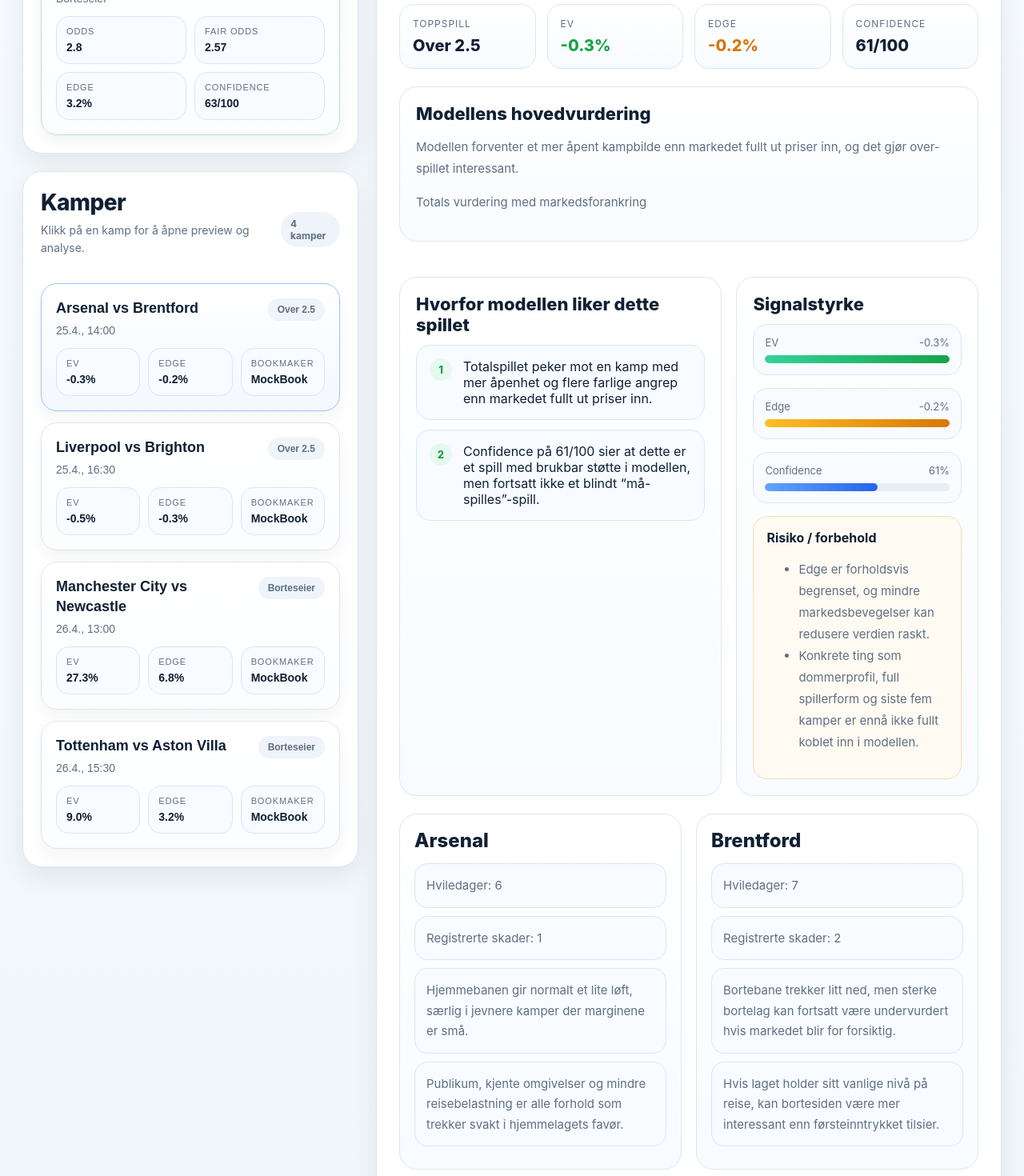
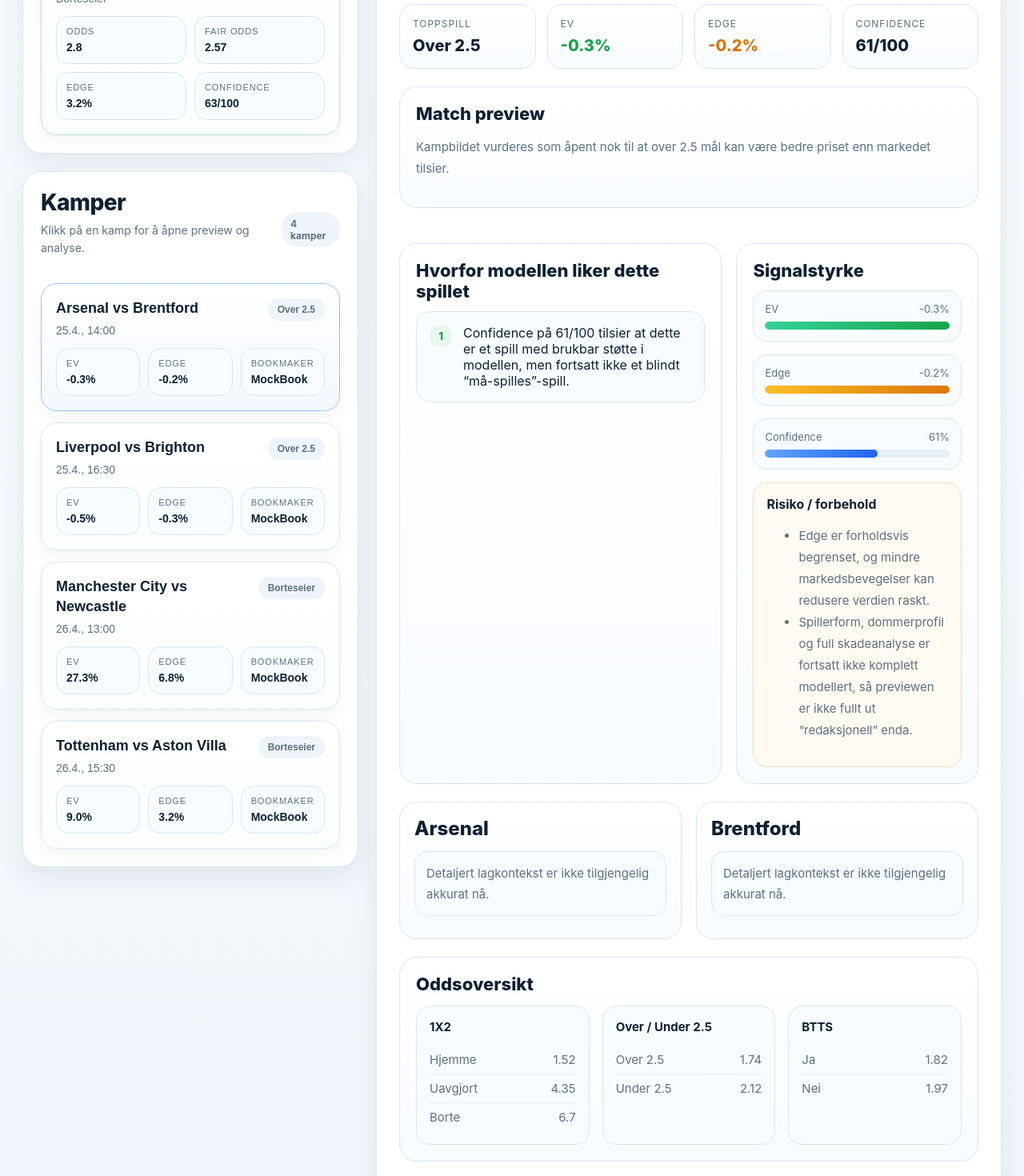
Before and after one commit to hakonnilsen157-commits/PL-betting-model, a Next.js app in the folder pl-vercel-v1/: page / in a window 1280 px wide. Shown: the part 800-2270 px from the top of the page at 80% size. Built offline with nearby package versions, Linux system fonts and the light colour scheme.

Commit message:
Update MatchDetailPanel.tsx

```diff
--- a/pl-vercel-v1/components/MatchDetailPanel.tsx
+++ b/pl-vercel-v1/components/MatchDetailPanel.tsx
@@ -13,6 +13,33 @@ type Recommendation = {
   expectedValue: number;
   confidence: number;
   note: string;
+};
+
+type TeamContext = {
+  teamId?: number;
+  teamName: string;
+  rank?: number;
+  points?: number;
+  form?: string;
+  description?: string;
+  goalsFor?: number;
+  goalsAgainst?: number;
+  played?: number;
+  wins?: number;
+  draws?: number;
+  losses?: number;
+  homePlayed?: number;
+  homeWins?: number;
+  homeDraws?: number;
+  homeLosses?: number;
+  awayPlayed?: number;
+  awayWins?: number;
+  awayDraws?: number;
+  awayLosses?: number;
+  homeGoalsFor?: number;
+  homeGoalsAgainst?: number;
+  awayGoalsFor?: number;
+  awayGoalsAgainst?: number;
 };
 
 type FixtureCard = {
@@ -37,6 +64,8 @@ type FixtureCard = {
     capturedAt?: string;
   };
   topRecommendation?: Recommendation;
+  homeContext?: TeamContext;
+  awayContext?: TeamContext;
 };
 
 function pct(v?: number) {
@@ -72,67 +101,80 @@ function formatMarket(market?: string) {
   return map[market] ?? market;
 }
 
-function safeNum(n?: number) {
-  return typeof n === 'number' && !Number.isNaN(n) ? n : 0;
+function formLabel(form?: string) {
+  if (!form) return 'Ikke tilgjengelig';
+  return form;
 }
 
-function teamLeanText(
-  fixture: FixtureCard,
-  rec?: Recommendation
-) {
-  if (!rec) {
-    return `Modellen har foreløpig ikke funnet et tydelig verdi-spill i oppgjøret mellom ${fixture.homeTeam} og ${fixture.awayTeam}.`;
+function buildPreviewText(fixture: FixtureCard, rec?: Recommendation) {
+  const home = fixture.homeContext;
+  const away = fixture.awayContext;
+
+  const parts: string[] = [];
+
+  if (home?.rank && away?.rank) {
+    parts.push(
+      `${fixture.homeTeam} går inn til kampen som nummer ${home.rank} på tabellen, mens ${fixture.awayTeam} ligger på plass ${away.rank}.`
+    );
   }
 
-  if (rec.market === 'home') {
-    return `${fixture.homeTeam} vurderes som den mest interessante siden i dette oppgjøret. Modellen mener at hjemmelaget prises litt for høyt av markedet, samtidig som hjemmefordelen fortsatt gir et viktig løft i et jevnt kampbilde.`;
+  if (home?.form || away?.form) {
+    parts.push(
+      `${fixture.homeTeam} har formlinje ${formLabel(home?.form)}, mens ${fixture.awayTeam} kommer inn med ${formLabel(away?.form)}.`
+    );
   }
 
-  if (rec.market === 'away') {
-    return `${fixture.awayTeam} vurderes som den mest interessante siden i dette oppgjøret. Modellen mener at bortelaget har bedre muligheter enn oddsen fullt ut gjenspeiler, og at markedet kan være litt for konservativt på bortesiden.`;
+  if (home?.goalsFor !== undefined && away?.goalsFor !== undefined) {
+    parts.push(
+      `${fixture.homeTeam} står med ${home.goalsFor} scorede mål så langt, mens ${fixture.awayTeam} har scoret ${away.goalsFor}.`
+    );
   }
 
-  if (rec.market === 'draw') {
-    return `Modellen leser dette som en forholdsvis jevn kamp der sannsynligheten for uavgjort kan være litt høyere enn markedet tilsier.`;
+  if (rec?.market === 'home') {
+    parts.push(
+      `Modellen heller mot hjemmelaget fordi kombinasjonen av hjemmebane, pris i markedet og total kampkontekst peker svakt i ${fixture.homeTeam}s favør.`
+    );
+  } else if (rec?.market === 'away') {
+    parts.push(
+      `Modellen heller mot bortelaget fordi oddsen ser litt for høy ut relativt til den sannsynligheten modellen gir ${fixture.awayTeam}.`
+    );
+  } else if (rec?.market === 'draw') {
+    parts.push(
+      `Sannsynlighetsbildet fremstår jevnt nok til at uavgjort fremstår som et mer interessant utfall enn markedet tilsier.`
+    );
+  } else if (rec?.market === 'over2_5') {
+    parts.push(
+      `Kampbildet vurderes som åpent nok til at over 2.5 mål kan være bedre priset enn markedet tilsier.`
+    );
+  } else if (rec?.market === 'under2_5') {
+    parts.push(
+      `Modellen ser dette som en kamp som kan bli strammere enn det oddsbildet antyder.`
+    );
   }
 
-  if (rec.market === 'over2_5') {
-    return `Modellen forventer et mer åpent kampbilde enn markedet fullt ut priser inn, og det gjør over-spillet interessant.`;
+  if (parts.length === 0) {
+    return `Modellen har foreløpig ikke nok signalstyrke til å lage en tydelig preview for denne kampen.`;
   }
 
-  if (rec.market === 'under2_5') {
-    return `Modellen forventer en strammere og mer kontrollert kamp enn oddsbildet tilsier, noe som gjør under-spillet interessant.`;
-  }
-
-  if (rec.market === 'btts_yes') {
-    return `Begge lag vurderes å ha nok offensivt potensial til at begge kan komme på scoringslisten.`;
-  }
-
-  if (rec.market === 'btts_no') {
-    return `Minst ett av lagene kan få problemer med å score i dette oppgjøret, ifølge modellens sannsynlighetsbilde.`;
-  }
-
-  return `Modellen har identifisert ${formatMarket(rec.market)} som det mest interessante markedet i denne kampen.`;
+  return parts.join(' ');
 }
 
 function buildWhyThisPick(fixture: FixtureCard, rec?: Recommendation) {
   const lines: string[] = [];
+  const home = fixture.homeContext;
+  const away = fixture.awayContext;
+
   if (!rec) return lines;
-
-  const homeRest = safeNum(fixture.daysRestHome);
-  const awayRest = safeNum(fixture.daysRestAway);
-  const homeInj = safeNum(fixture.injuriesHome);
-  const awayInj = safeNum(fixture.injuriesAway);
 
   if (rec.bookmakerOdds > rec.fairOdds) {
     lines.push(
-      `Markedet tilbyr ${rec.bookmakerOdds} i odds, mens modellen estimerer fair odds til ${rec.fairOdds}. Det er selve kjernen i hvorfor dette blir vurdert som et verdi-spill.`
+      `Markedet tilbyr ${rec.bookmakerOdds} i odds, mens modellen estimerer fair odds til ${rec.fairOdds}. Dette er hovedgrunnen til at spillet fremstår attraktivt.`
     );
   }
 
   if (rec.edge >= 0.04) {
     lines.push(
-      `Edge på ${pct(rec.edge)} er relativt sterk. Det betyr at modellens sannsynlighet ligger tydelig over bookmakerens implisitte sannsynlighet.`
+      `Edge på ${pct(rec.edge)} er relativt sterk. Modellen mener altså at dette utfallet har høyere sannsynlighet enn bookmakerens odds antyder.`
     );
   } else if (rec.edge > 0) {
     lines.push(
@@ -140,76 +182,34 @@ function buildWhyThisPick(fixture: FixtureCard, rec?: Recommendation) {
     );
   }
 
-  if (rec.market === 'home') {
+  if (home?.form && away?.form) {
     lines.push(
-      `${fixture.homeTeam} får støtte av hjemmebane, publikum og kampmiljø. I kamper der prisbildet allerede er ganske jevnt, kan det være nok til å vippe caset i hjemmelagets favør.`
-    );
-
-    if (homeRest > awayRest) {
-      lines.push(
-        `${fixture.homeTeam} ser også ut til å komme inn med litt bedre hvile enn motstanderen, noe som kan bidra positivt i kampbildet.`
-      );
-    }
-
-    if (awayInj > homeInj) {
-      lines.push(
-        `${fixture.awayTeam} ser i tillegg litt mer svekket ut på skadesiden enn hjemmelaget, noe som styrker caset ytterligere.`
-      );
-    }
-  }
-
-  if (rec.market === 'away') {
-    lines.push(
-      `${fixture.awayTeam} vurderes som mer konkurransedyktige enn markedet tilsier, og modellen mener at bortebanefaktoren kan være litt overpriset i oddsen.`
-    );
-
-    if (awayRest >= homeRest) {
-      lines.push(
-        `${fixture.awayTeam} taper heller ikke restitusjonsbildet tydelig mot hjemmelaget, noe som holder bortecaset levende.`
-      );
-    }
-
-    if (homeInj > awayInj) {
-      lines.push(
-        `${fixture.homeTeam} ser ikke friskere ut enn bortelaget, og det svekker hjemmecaset sammenlignet med markedsbildet.`
-      );
-    }
-  }
-
-  if (rec.market === 'draw') {
-    lines.push(
-      `Kampen fremstår som relativt balansert i modellens sannsynlighetsbilde, og uavgjort blir derfor interessant når oddsen er høy nok.`
+      `Formmessig kommer ${fixture.homeTeam} inn med ${home.form}, mens ${fixture.awayTeam} står med ${away.form}. Dette brukes som en del av kampkonteksten i vurderingen.`
     );
   }
 
-  if (rec.market === 'over2_5') {
+  if (home?.rank && away?.rank) {
     lines.push(
-      `Totalspillet peker mot en kamp med mer åpenhet og flere farlige angrep enn markedet fullt ut priser inn.`
+      `Tabellmessig ligger ${fixture.homeTeam} på plass ${home.rank}, mens ${fixture.awayTeam} ligger på plass ${away.rank}. Det gir modellen et bedre grunnlag for å tolke prisbildet.`
     );
   }
 
-  if (rec.market === 'under2_5') {
+  if (rec.market === 'home' && home?.homeWins !== undefined) {
     lines.push(
-      `Modellen forventer en mer kontrollert rytme og færre store sjanser enn det oddsmarkedet antyder.`
+      `${fixture.homeTeam} sin hjemmeprofil brukes som støttefaktor i vurderingen, særlig når markedet allerede priser kampen forholdsvis jevnt.`
     );
   }
 
-  if (rec.market === 'btts_yes') {
+  if (rec.market === 'away' && away?.awayWins !== undefined) {
     lines.push(
-      `Begge lag vurderes å ha nok offensiv kapasitet til å skape scoringsmuligheter i samme kamp.`
-    );
-  }
-
-  if (rec.market === 'btts_no') {
-    lines.push(
-      `Modellen ser en reell sjanse for at minst ett lag ikke får kampen dit de ønsker offensivt.`
+      `${fixture.awayTeam} sin bortekapasitet brukes som en viktig kontroll mot at bortesiden ikke undervurderes for mye.`
     );
   }
 
   lines.push(
     `Confidence på ${rec.confidence.toFixed(
       0
-    )}/100 sier at dette er et spill med brukbar støtte i modellen, men fortsatt ikke et blindt “må-spilles”-spill.`
+    )}/100 tilsier at dette er et spill med brukbar støtte i modellen, men fortsatt ikke et blindt “må-spilles”-spill.`
   );
 
   return lines.slice(0, 5);
@@ -221,7 +221,7 @@ function buildRiskSection(fixture: FixtureCard, rec?: Recommendation) {
 
   if (rec.confidence < 55) {
     risks.push(
-      `Confidence er ikke skyhøy, så caset bør sees på som et strukturert verdi-spill heller enn et ekstremt sterkt signal.`
+      `Confidence er ikke skyhøy, så dette bør tolkes som et strukturert verdi-spill heller enn et ekstremt sterkt signal.`
     );
   }
 
@@ -233,7 +233,7 @@ function buildRiskSection(fixture: FixtureCard, rec?: Recommendation) {
 
   if (rec.market === 'home') {
     risks.push(
-      `Hvis ${fixture.awayTeam} scorer først eller kontrollerer tempoet, kan hjemmecaset svekkes raskt.`
+      `Hvis ${fixture.awayTeam} scorer først eller lykkes med å kontrollere tempoet, kan hjemmecaset svekkes raskt.`
     );
   }
 
@@ -243,44 +243,45 @@ function buildRiskSection(fixture: FixtureCard, rec?: Recommendation) {
     );
   }
 
-  if (rec.market === 'draw') {
-    risks.push(
-      `Uavgjort har høy kampvarians. Ett tidlig mål kan endre hele sannsynlighetsbildet.`
-    );
-  }
-
   risks.push(
-    `Konkrete ting som dommerprofil, full spillerform og siste fem kamper er ennå ikke fullt koblet inn i modellen.`
+    `Spillerform, dommerprofil og full skadeanalyse er fortsatt ikke komplett modellert, så previewen er ikke fullt ut “redaksjonell” enda.`
   );
 
   return risks.slice(0, 4);
 }
 
-function buildTeamAngles(
-  team: string,
-  side: 'home' | 'away',
-  restDays?: number,
-  injuries?: number
-) {
+function buildTeamAngles(ctx: TeamContext | undefined, side: 'home' | 'away') {
   const lines: string[] = [];
 
-  lines.push(`Hviledager: ${restDays ?? '–'}`);
-  lines.push(`Registrerte skader: ${injuries ?? 0}`);
+  if (!ctx) {
+    lines.push('Detaljert lagkontekst er ikke tilgjengelig akkurat nå.');
+    return lines;
+  }
+
+  if (ctx.rank !== undefined && ctx.points !== undefined) {
+    lines.push(`Tabellplass: ${ctx.rank} | Poeng: ${ctx.points}`);
+  }
+
+  if (ctx.form) {
+    lines.push(`Form siste kamper: ${ctx.form}`);
+  }
+
+  if (ctx.goalsFor !== undefined && ctx.goalsAgainst !== undefined) {
+    lines.push(`Målscore: ${ctx.goalsFor} for / ${ctx.goalsAgainst} mot`);
+  }
 
   if (side === 'home') {
-    lines.push(
-      `Hjemmebanen gir normalt et lite løft, særlig i jevnere kamper der marginene er små.`
-    );
-    lines.push(
-      `Publikum, kjente omgivelser og mindre reisebelastning er alle forhold som trekker svakt i hjemmelagets favør.`
-    );
+    if (ctx.homePlayed !== undefined) {
+      lines.push(
+        `Hjemme: ${ctx.homeWins ?? 0}-${ctx.homeDraws ?? 0}-${ctx.homeLosses ?? 0} på ${ctx.homePlayed} kamper`
+      );
+    }
   } else {
-    lines.push(
-      `Bortebane trekker litt ned, men sterke bortelag kan fortsatt være undervurdert hvis markedet blir for forsiktig.`
-    );
-    lines.push(
-      `Hvis laget holder sitt vanlige nivå på reise, kan bortesiden være mer interessant enn førsteinntrykket tilsier.`
-    );
+    if (ctx.awayPlayed !== undefined) {
+      lines.push(
+        `Borte: ${ctx.awayWins ?? 0}-${ctx.awayDraws ?? 0}-${ctx.awayLosses ?? 0} på ${ctx.awayPlayed} kamper`
+      );
+    }
   }
 
   return lines;
@@ -308,18 +309,9 @@ export default function MatchDetailPanel({
   const topRecommendation = recommendations[0] ?? fixture.topRecommendation;
   const why = buildWhyThisPick(fixture, topRecommendation);
   const risks = buildRiskSection(fixture, topRecommendation);
-  const homeAngles = buildTeamAngles(
-    fixture.homeTeam,
-    'home',
-    fixture.daysRestHome,
-    fixture.injuriesHome
-  );
-  const awayAngles = buildTeamAngles(
-    fixture.awayTeam,
-    'away',
-    fixture.daysRestAway,
-    fixture.injuriesAway
-  );
+  const homeAngles = buildTeamAngles(fixture.homeContext, 'home');
+  const awayAngles = buildTeamAngles(fixture.awayContext, 'away');
+  const preview = buildPreviewText(fixture, topRecommendation);
 
   return (
     <section className="detail-card">
@@ -360,9 +352,8 @@ export default function MatchDetailPanel({
       </div>
 
       <div className="info-panel">
-        <h3>Modellens hovedvurdering</h3>
-        <p>{teamLeanText(fixture, topRecommendation)}</p>
-        {topRecommendation?.note ? <p>{topRecommendation.note}</p> : null}
+        <h3>Match preview</h3>
+        <p>{preview}</p>
       </div>
 
       <div className="two-col-grid">
@@ -546,8 +537,7 @@ export default function MatchDetailPanel({
       </div>
 
       <div className="warning-box">
-        <strong>Neste steg:</strong> For å få mer presis preview om ting som konkret spillerform, tabellplassering,
-        dommerprofil og siste fem kamper, må vi koble på flere datakilder i modellen.
+        <strong>Neste steg:</strong> Nå har vi ekte tabell- og formkontekst inne. Neste naturlige steg er å koble på konkrete siste kamper, spillere i form og mer detaljert skadebilde.
       </div>
     </section>
   );
```
